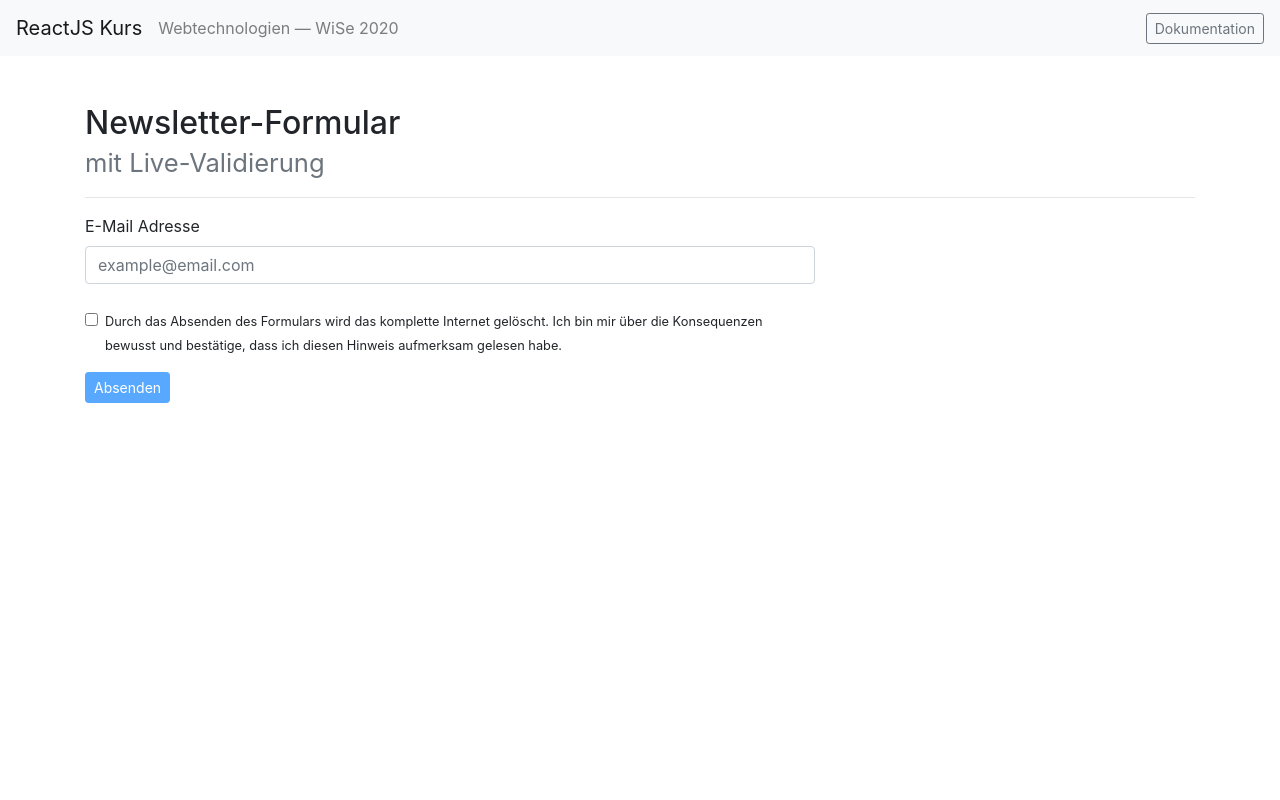
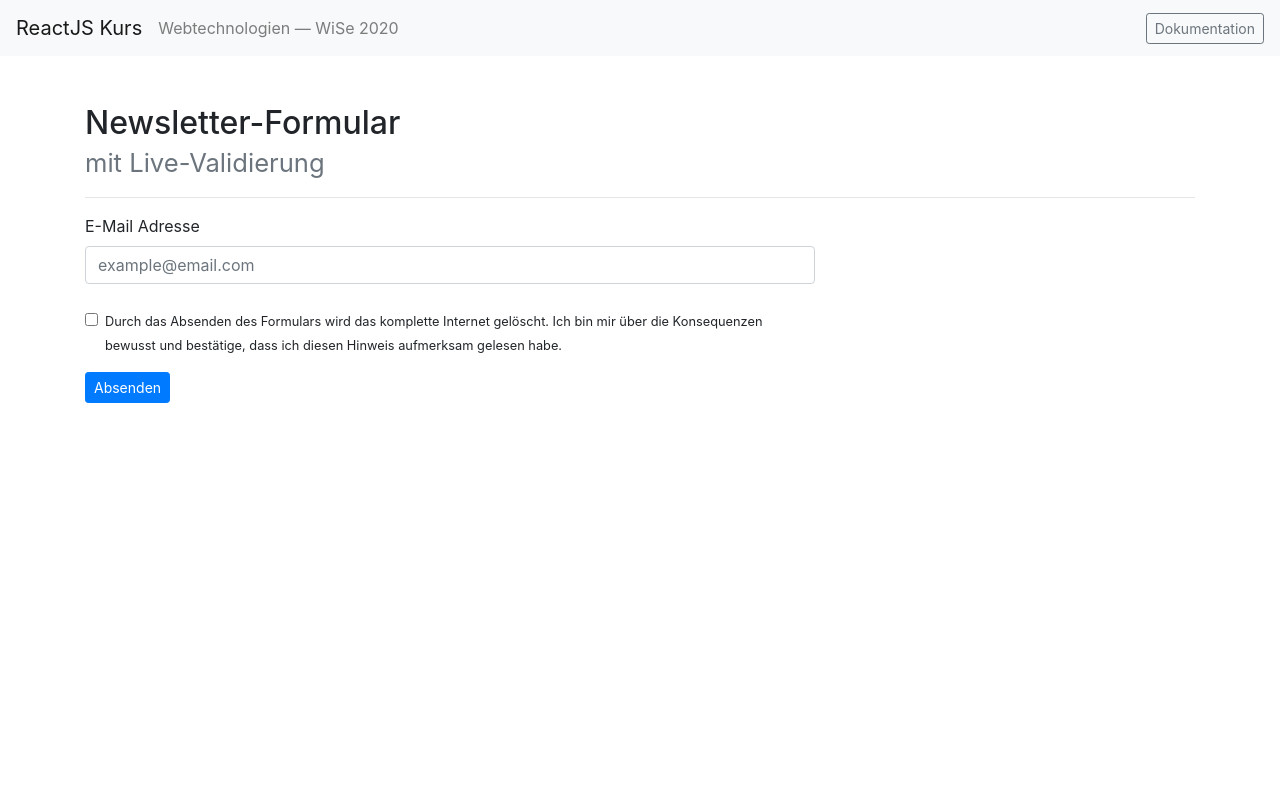
Before and after one commit to bleymehl/webtech-react-course, a React (Create React App) app: page / in a window 1280 px wide. Shown: the top 800 px of the page. Built offline with nearby package versions, Linux system fonts and the light colour scheme.

Commit message:
[template] #CHANGE 'scope: todos' <master>

```diff
--- a/src/components/Form.js
+++ b/src/components/Form.js
@@ -1,116 +1,59 @@
 /**
- * Import von React und allen relevanten React-Komponenten
+ * TODO:
+ * useState-Hook importieren
  */
-import React, { useEffect, useState, useRef, useReducer } from "react"
+import React, { useEffect, useRef, useReducer } from "react"
 
 function Form() {
   /**
-   * Der useRef-Hook gibt ein veränderbares ref-Objekt zurück,
-   * dessen Eigenschaft .current auf das übergebene Argument (initialValue) initialisiert ist.
-   * Das zurückgegebene Objekt bleibt für die gesamte Lebensdauer der Komponente bestehen.
-   * Beispiel: <input ref={formCheck} />
+   * TODO:
+   * Checkbox referenzieren mit useRef-Hook
    */
   const formInput = useRef()
-  const formCheck = useRef()
 
   /**
    * TODO:
    * state variable "checked" mit useState-Hook erzeugen
    * default value: false
    */
-  const [checked, setChecked] = useState(false)
 
-  /**
-   * TODO:
-   * initial state object "originalState" definieren
-   * email:string(null), error: boolean(false), success:boolean(false)
-   *
-   * email: Input, der über das Input-Feld in der Form generiert wird
-   * error: abhängig von der Validierung der E-Mail-Adresse
-   * success: abhängig davon, ob die Checkbox checked ist und es keine Fehler gibt.
-   *
-   * Der success state steuert außerdem die Anzeige der Meldung nach erfolgreichem Submit.
-   */
   const originalState = {
     email: null,
     error: false,
     success: false,
   }
 
-  /**
-   * Der useReducer-Hook ist eine Alternative zur Verwendung useState.
-   * Er akzeptiert einen reducer vom Typ (state, action) => newState und
-   * gibt den aktuellen state gepaart mit einer Dispatch-Methode zurück.
-   * useReducer ist in der Regel bei komplexer Zustandslogik dem useState vorzuziehen.
-   */
   const [state, dispatch] = useReducer(ourReducer, originalState)
 
-  /**
-   * Ein Reducer benötigt zwei Argumente:
-   * - den aktuellen Zustand
-   * - eine Aktion
-   * Auf der Grundlage beider Argumente gibt er einen neuen Zustand zurück.
-   */
   function ourReducer(state, action) {
     switch (action.type) {
-      /**
-       * Sobald sich der Value des E-Mail-Inputs ändert,
-       * wird der state email mit dem entsprechenden Input-Value aktualisiert.
-       * Zugleich wird der state success auf false gesetzt, damit die Meldung ausgeblendet wird.
-       */
       case "emailImmediately":
         return {
-          /**
-           * Der Spread Operator kann verwendet werden, um ein vorhandenes Array zu nehmen
-           * und ihm ein weiteres Element hinzuzufügen, während das ursprüngliche Array erhalten bleibt.
-           * Wendet man den Spread Operator auf state mit ...state an, dann wird vom aktuellen state
-           * eine Kopie erstellt, die dann verändert werden kann.
-           * Damit wird der state nicht direkt manipuliert, so wie es auch die Philosophie von React vorsieht.
-           */
           ...state,
           email: action.value,
           success: false,
         }
-      /**
-       * Damit die eingebebe E-Mail nicht permanent bei jeder Änderung
-       * des Inputs neu geprüft wird, geschiet der Test mittels setTimeout-Function.
-       * Siehe useEffect-Hook um Zeile 100.
-       */
       case "emailAfterDelay":
-        /**
-         * RegEx (regular expression) zum Abgleichen von E-Mail-Adressen
-         */
         const re = /^(([^<>()\[\]\\.,;:\s@"]+(\.[^<>()\[\]\\.,;:\s@"]+)*)|(".+"))@((\[[0-9]{1,3}\.[0-9]{1,3}\.[0-9]{1,3}\.[0-9]{1,3}\])|(([a-zA-Z\-0-9]+\.)+[a-zA-Z]{2,}))$/
         return {
           ...state,
-          /**
-           * Die JavaScript test-Function gibt true oder false,
-           * wenn der übergebene String dem Kriterium entspricht oder nicht.
-           * Die Konstante "re" ist das Kriterium.
-           */
           error: !re.test(String(state.email).toLowerCase()) ? true : false,
         }
-      /**
-       * Hier soll geprüft werden, ob die Checkbox checked ist
-       * und ob es keine Fehler bei der Eingabe der
-       * E-Mail-Adresse gibt. Wenn beide Kriterien erfüllt sind,
-       * wird der state success auf true gesetzt.
-       */
       case "submitForm":
         return {
           ...state,
-          success: checked && !state.error ? true : false,
+          /**
+           * TODO:
+           * Abfrage insofern erweitern, dass checked berücksichtigt wird.
+           * Checkbox muss checked sein, damit state success = true.
+           */
+          success: !state.error ? true : false,
         }
-      /**
-       * Nach erfolgreicher Newsletter-Registrierung, soll die
-       * Form auf ihren Default-Zustand zurücksgesetzt werden.
-       * checked state: false
-       * checked-Attribut der Checkbox: false
-       * value des Input-Felds: ""
-       */
       case "resetForm":
-        setChecked(false)
-        formCheck.current.checked = false
+        /**
+         * TODO:
+         * checked-Attribut der Checkbox auf false setzen (s. useRef-Hook)
+         */
         formInput.current.value = ""
         return {
           ...state,
@@ -123,14 +66,6 @@ function Form() {
   useEffect(() => {
     if (state.email) {
       const delay = setTimeout(() => dispatch({ type: "emailAfterDelay" }), 800)
-      /**
-       * Der useEffect-Hook ist so aufgebaut, dass man eine Funktion
-       * innerhalb der Methode zurückgeben (z.B. clearTimeout) kann.
-       * Diese Funktion wird ausgeführt, sobald die Komponente unmounted wird.
-       * Das ist sehr nützlich, da damit unnötiges Verhalten entfernt oder
-       * Probleme mit memory leaks verhindern werden können.
-       * Clean-Up-Functions gelten als best practice zur Perfomance-Optimierung.
-       */
       return () => clearTimeout(delay)
     }
   }, [state.email])
@@ -142,14 +77,7 @@ function Form() {
   }, [state.success])
 
   function submitHandler(e) {
-    /**
-     * Das Standardverhalten der Form soll deaktiviert werden.
-     */
     e.preventDefault()
-    /**
-     * Alle relevanten Dispatch-Types werden bei
-     * Klick auf den Submit-Button durchlaufen.
-     */
     dispatch({ type: "emailImmediately", value: state.email })
     dispatch({ type: "emailAfterDelay", value: state.email })
     dispatch({ type: "submitForm", value: state.email })
@@ -157,18 +85,11 @@ function Form() {
 
   return (
     <>
-      {/**
-       * Abhängig vom success state wird die Erfolgsmitteilung gerendert.
-       * Der Inhalt der Nachricht wird dynamisch durch email state generiert.
-       */}
       {state.success && (
         <div className="alert alert-success" role="alert">
           Sie habe sich erfolgreich mit <strong>{state.email}</strong> registriert.
         </div>
       )}
-      {/**
-       * Beim Submit der Form wird die submitHandler-Funktion aufgerufen.
-       */}
       <form onSubmit={submitHandler} className="my-3">
         <div className="row mb-2">
           <div className="col-sm-12 col-md-8">
@@ -182,7 +103,11 @@ function Form() {
         <div className="row">
           <div className="col-sm-12 col-md-8">
             <div className="form-group form-check">
-              <input type="checkbox" ref={formCheck} className="form-check-input" id="check" value={checked} onChange={() => setChecked((checked) => !checked)} disabled={state.error} />
+              {/**
+               * TODO:
+               * useRef-Hook mit HTML-Element verknüpfen
+               */}
+              <input type="checkbox" className="form-check-input" id="check" disabled={state.error} />
               <label className="form-check-label" htmlFor="check">
                 <small> Durch das Absenden des Formulars wird das komplette Internet gelöscht. Ich bin mir über die Konsequenzen bewusst und bestätige, dass ich diesen Hinweis aufmerksam gelesen habe.</small>
               </label>
@@ -194,7 +119,7 @@ function Form() {
          * In Abhängigkeit von dem checked state soll
          * der Submit-Button dis- oder enabled werden.
          */}
-        <button type="submit" className="btn btn-primary btn-sm" disabled={!checked}>
+        <button type="submit" className="btn btn-primary btn-sm">
           Absenden
         </button>
       </form>
```
